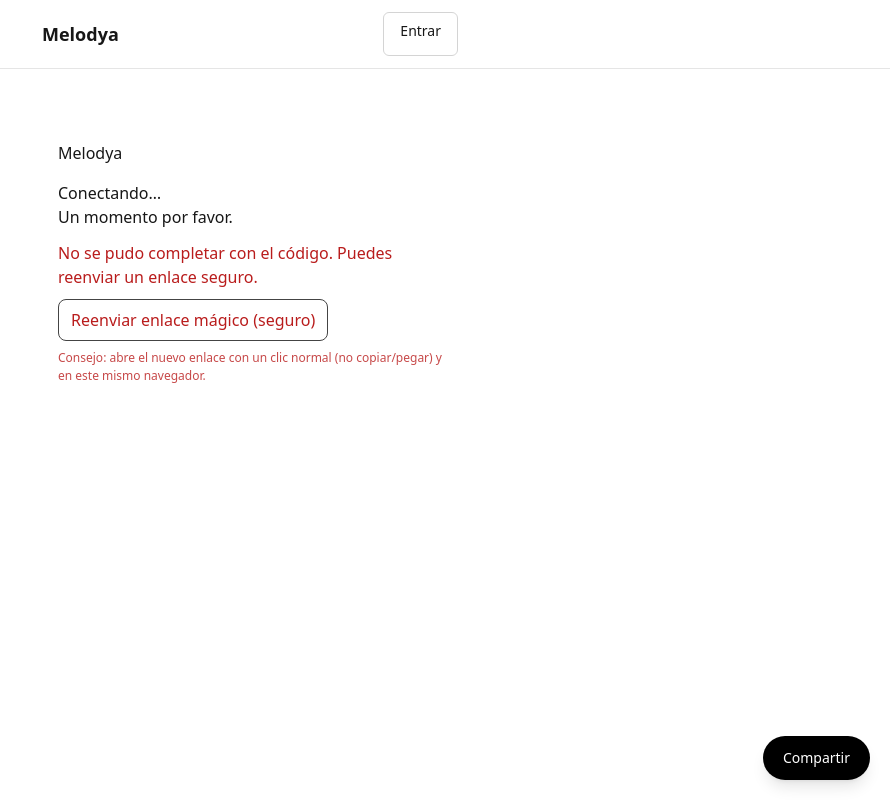
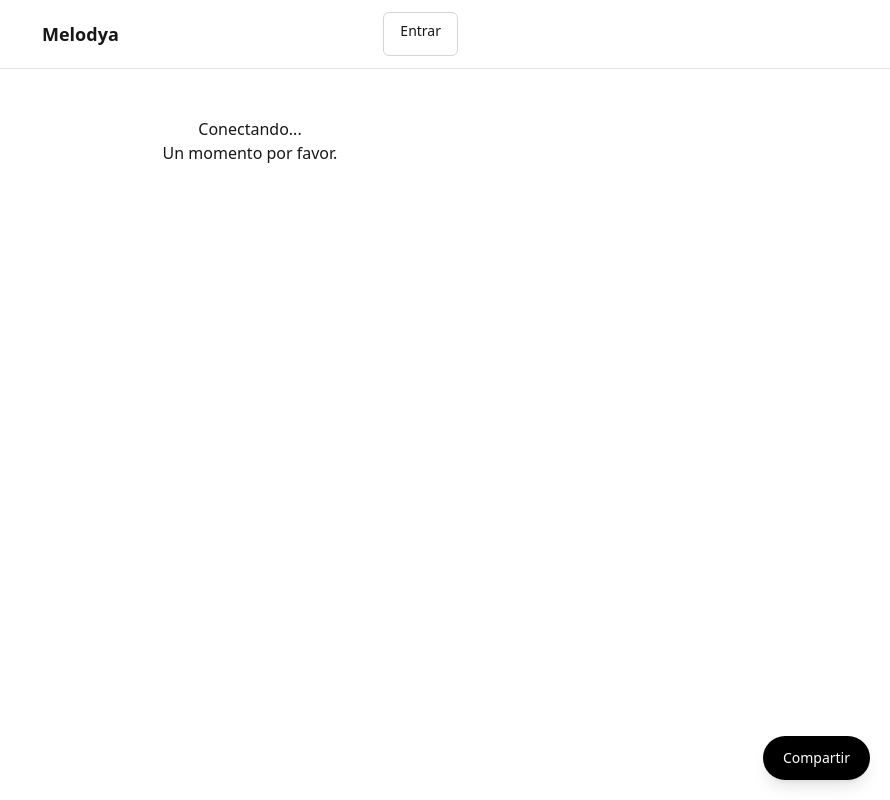
Before and after one commit to HSevenn/Melodya, a Next.js app: page /auth/callback in a window 1280 px wide. Shown: the whole page, without its empty margins (390-1280 px from the left). Built offline with nearby package versions, Linux system fonts and the light colour scheme.

Commit message:
Update page.tsx

```diff
--- a/app/auth/callback/page.tsx
+++ b/app/auth/callback/page.tsx
@@ -1,128 +1,36 @@
 'use client';
 
-import { Suspense, useEffect, useState } from 'react';
+import { useEffect } from 'react';
 import { useRouter, useSearchParams } from 'next/navigation';
-import { supabase } from '@/lib/supabase-browser'; // ✅ usa tu cliente
+import { supabase } from '@/lib/supabase-browser';
 
-function AuthCallbackInner() {
+export default function AuthCallbackPage() {
   const router = useRouter();
-  const params = useSearchParams();
-  const [error, setError] = useState<string | null>(null);
-  const [cooldown, setCooldown] = useState(0);
+  const searchParams = useSearchParams();
 
   useEffect(() => {
-    let timer: any;
+    const handleAuth = async () => {
+      const code = searchParams.get('code');
 
-    async function run() {
-      try {
-        setError(null);
+      if (code) {
+        const { error } = await supabase.auth.exchangeCodeForSession(code);
 
-        // 1) ¿Viene un "code" (PKCE)?
-        const code = params.get('code');
+        if (error) {
+          console.error('❌ Error al intercambiar el código:', error.message);
+        } else {
+          console.log('✅ Sesión creada con éxito');
+          router.push('/'); // redirige al home o donde quieras
+        }
+      }
+    };
 
-        // 2) ¿Viene access_token en el hash?
-        const hash = typeof window !== 'undefined' ? window.location.hash : '';
-        const hashParams = new URLSearchParams(hash.replace(/^#/, ''));
-        const accessToken = hashParams.get('access_token');
-
-        if (code) {
-          // ✅ Intercambia el code por la sesión
-          const { error: exErr } = await supabase.auth.exchangeCodeForSession(code);
-          if (exErr) throw exErr;
-          router.replace('/'); // éxito
-          return;
-        }
-
-        if (accessToken) {
-          // ✅ Si llega access_token en el hash, úsalo
-          const { data, error: setErr } = await supabase.auth.setSession({
-            access_token: accessToken,
-            refresh_token: hashParams.get('refresh_token') ?? '',
-          });
-          if (setErr || !data.session) throw setErr ?? new Error('No session');
-          router.replace('/');
-          return;
-        }
-
-        // ❌ Si no hay nada válido:
-        setError('No se pudo completar con el código. Puedes reenviar un enlace seguro.');
-      } catch (e: any) {
-        setError(e?.message || 'No se pudo conectar.');
-      }
-    }
-
-    run();
-
-    // pequeño cooldown si se reenvía
-    if (cooldown > 0) {
-      timer = setInterval(() => setCooldown((c) => (c > 0 ? c - 1 : 0)), 1000);
-    }
-    return () => clearInterval(timer);
-  }, [params, router, cooldown]);
-
-  const resendSecure = async () => {
-    if (cooldown > 0) return;
-    // intentamos recuperar el email que guardaste en /login
-    const email = sessionStorage.getItem('last_email') || localStorage.getItem('last_email');
-    if (!email) {
-      setError('Abre /login y pide un enlace nuevo.');
-      return;
-    }
-    setError(null);
-    const { error } = await supabase.auth.signInWithOtp({
-      email,
-      options: {
-        emailRedirectTo: `${window.location.origin}/auth/callback`,
-        shouldCreateUser: true,
-      },
-    });
-    if (error) {
-      setError(error.message);
-    } else {
-      setCooldown(30);
-      setError('Enlace reenviado. Ábrelo con un clic normal en este navegador.');
-    }
-  };
+    handleAuth();
+  }, [router, searchParams]);
 
   return (
-    <div style={{ maxWidth: 560, margin: '40px auto', padding: 16 }}>
-      <h1>Melodya</h1>
-      <h2 style={{ marginTop: 16 }}>Conectando…</h2>
+    <div style={{ textAlign: 'center', marginTop: '2rem' }}>
+      <h2>Conectando...</h2>
       <p>Un momento por favor.</p>
-
-      {error && (
-        <div style={{ marginTop: 12, color: '#b91c1c' }}>
-          {error}
-          <div style={{ marginTop: 10 }}>
-            <button
-              onClick={resendSecure}
-              disabled={cooldown > 0}
-              style={{
-                padding: '8px 12px',
-                borderRadius: 8,
-                border: '1px solid #444',
-                background: cooldown > 0 ? '#eee' : '#fff',
-                cursor: cooldown > 0 ? 'not-allowed' : 'pointer',
-              }}
-            >
-              Reenviar enlace mágico (seguro)
-              {cooldown > 0 ? ` — espera ${cooldown}s` : ''}
-            </button>
-          </div>
-          <p style={{ marginTop: 8, fontSize: 12, opacity: 0.8 }}>
-            Consejo: abre el nuevo enlace con un clic normal (no copiar/pegar) y en este mismo
-            navegador.
-          </p>
-        </div>
-      )}
     </div>
   );
 }
-
-export default function Page() {
-  return (
-    <Suspense fallback={<div style={{ padding: 16 }}>Cargando…</div>}>
-      <AuthCallbackInner />
-    </Suspense>
-  );
-}
```
